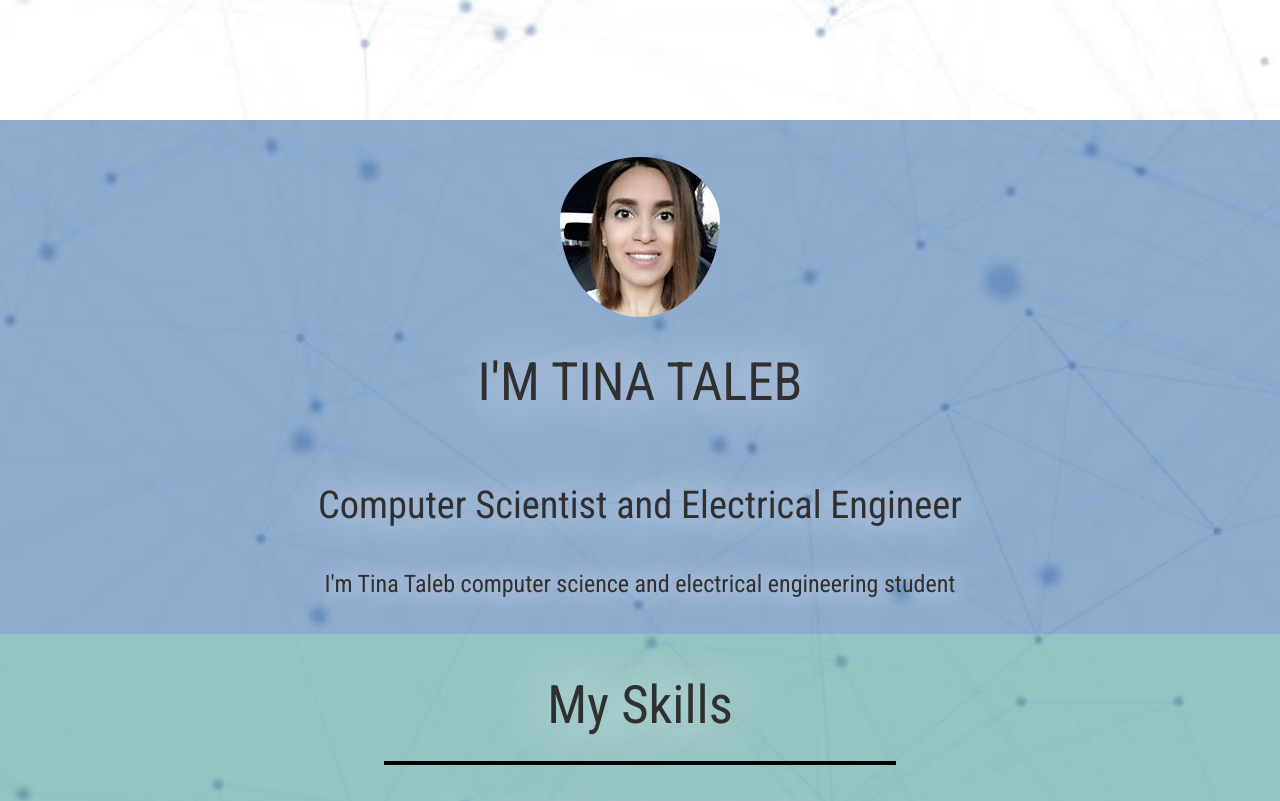
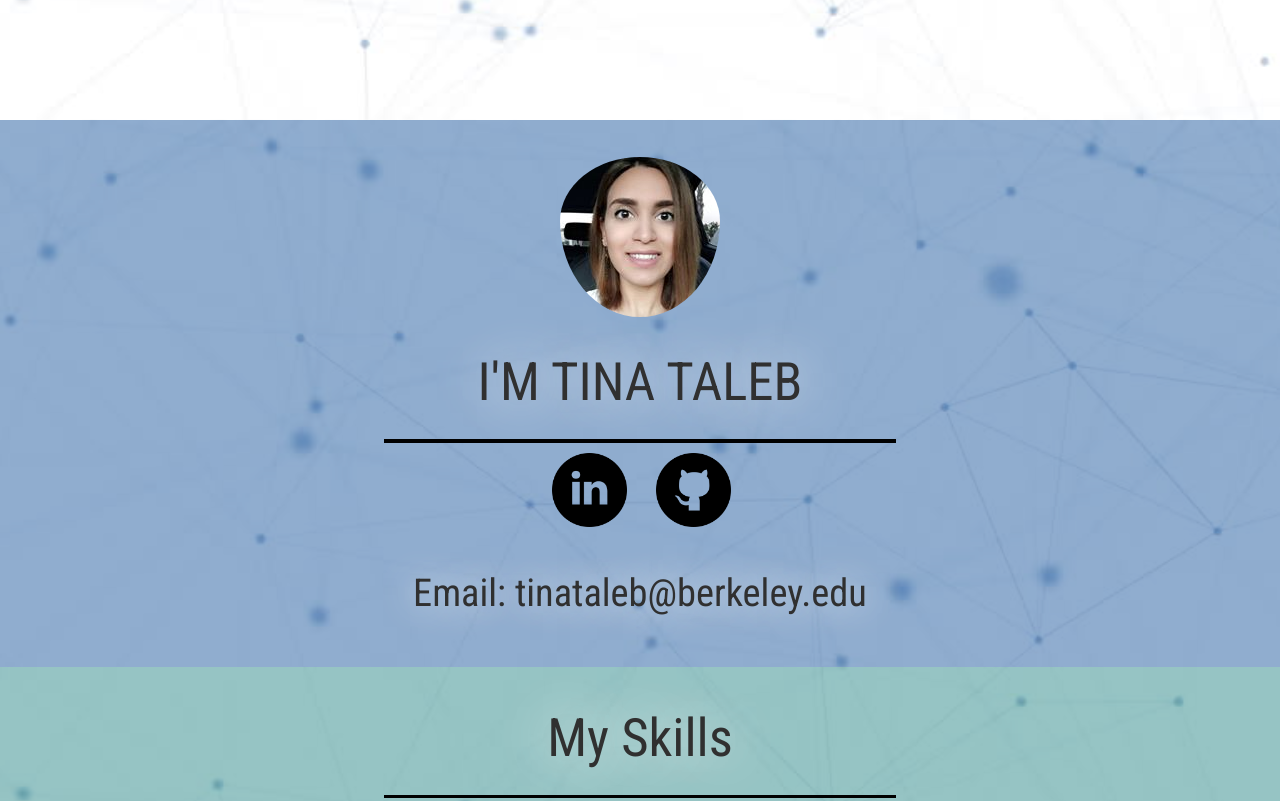
Before and after one commit to tinataleb/tinataleb.github.io, a plain HTML site: page index.html in a window 1280 px wide. Shown: the part 680-1481 px from the top of the page. Drawn offline with nearby package versions, Linux system fonts and the light colour scheme; files that its build step writes are made by us from their sources; files whose address does not match are found by name.

Commit message:
added link

```diff
--- a/index.html
+++ b/index.html
@@ -24,7 +24,6 @@
     <section id = "page-header">
         <header>
             <h1>TINA TALEB</h1>
-
             <h2>Computer Science and Electrical Engineering Junior</h2>
             <h2>Universiity of California, Berkeley</h2>
         </header>
@@ -36,13 +35,13 @@
             <header>
                 <img src="images/propic.jpg" id="propic">
                 <h1>I'M TINA TALEB</h1>
-                <h2>Computer Scientist and Electrical Engineer</h2>
             </header>
-            <article>
-                <p>
-                    I'm Tina Taleb computer science and electrical engineering student
-                </p>
-            </article>
+            <img class="underline" src="images/underline.png" alt="solid line" width="40%">
+            <article><div class="linkhub">
+                <a id="icon" href="https://www.linkedin.com/in/tinataleb/" title="Linked In"><img src="images/icons/linkedin.png" ></a>
+                <a id="icon" href="https://github.com/tinataleb" title="github"><img src="images/icons/github.png" alt="github icon"></a>
+            </div></article>
+            <div id="email" class="link"><a href="mailto:tinataleb@berkeley.edu"><h2>Email: tinataleb@berkeley.edu</h2></a></div>
         </div>
     </section>
 
@@ -190,11 +189,12 @@
                 <h1>Contact Information</h1>
                 <img class="underline" src="images/underline.png" alt="solid line" width="40%" height="20%">
             </header>
+            <h2>tinataleb@berkeley.edu</h2>
             <article>
                 <a id="icon" href="https://www.linkedin.com/in/tinataleb/" title="Linked In"><img src="images/icons/linkedin.png" ></a>
                 <a id="icon" href="https://github.com/tinataleb" title="github"><img src="images/icons/github.png" alt="github icon"></a>
+            </article>
 
-            </article>
         </div>
     </section>
 
--- a/styles.css
+++ b/styles.css
@@ -329,6 +329,11 @@ section#contact ul li a img
     padding-left: 30%;
 }
 
+.page-content
+{
+    overflow: hidden;
+}
+
 .page-content h1
 {
     margin-top: 13px;
@@ -351,10 +356,35 @@ section#contact ul li a img
     margin-bottom: 6.75px;
 }
 
-.link a{
+.link a
+{
     text-decoration: none;
 }
 
-.link h2:hover{
-    color: red;
+.link h2:hover
+{
+    color: #d4d4d4;
+    text-shadow: #000 0px 0px 1em;
 }
+
+.linkhub img
+{
+    float: left;
+    width: 100%;
+    margin: 0px 2% 0px 2%;
+    align-content: center;
+    overflow: hidden;
+}
+
+.linkhub
+{
+    align-content: center;
+    padding-left: 42%;
+}
+
+#email
+{
+    overflow: hidden;
+    display: block;
+    width: 100%;
+}
```
